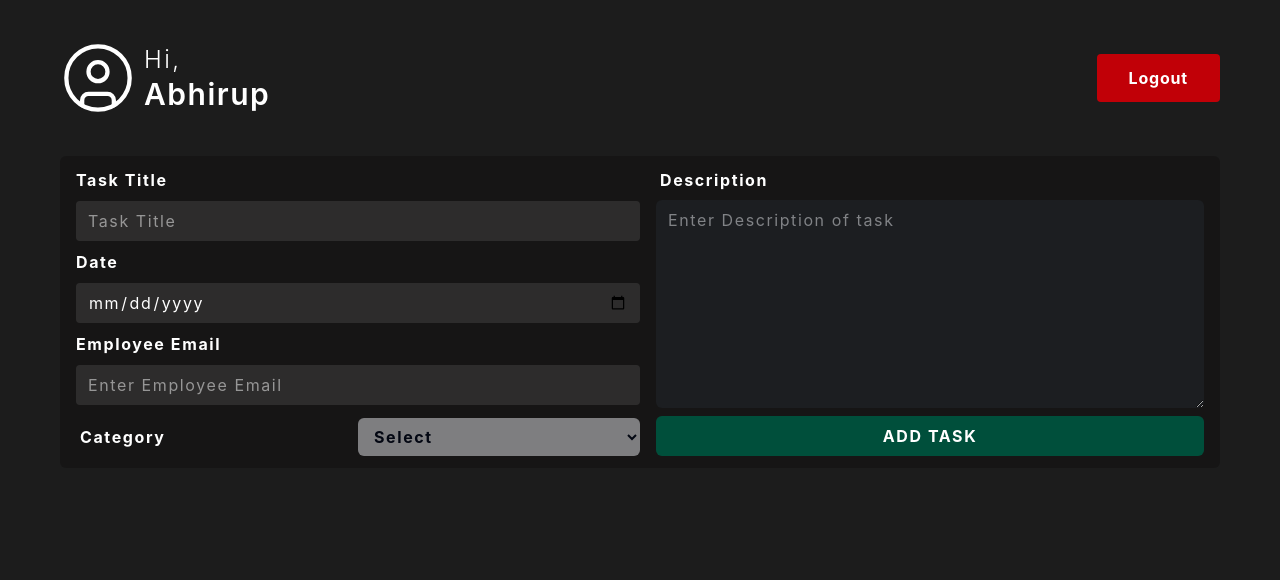
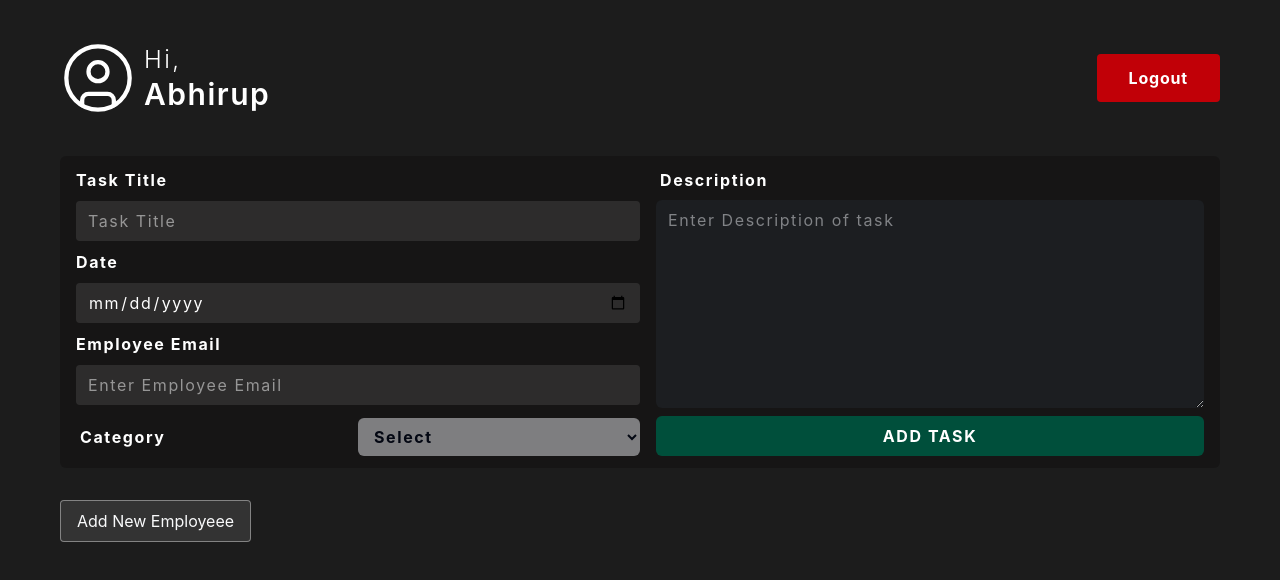
Before and after one commit to AbhirupRoy27/employee-management-system, a React (Vite) app: page /admin-dashboard in a window 1280 px wide. Shown: the top 580 px of the page. Built offline with nearby package versions, Linux system fonts and the light colour scheme; no server answers.

Commit message:
feat: add new feature to admin dashboard to add employee.

```diff
--- /dev/null
+++ b/src/Components/Dashboard/Admin/addEmployee/AddEmpForm.jsx
@@ -0,0 +1,19 @@
+import React, { useState } from 'react'
+import CloseButton from './Components/CloseButton'
+
+function AddEmpForm() {
+  const [isOpen, setIsOpen] = useState(false)
+  return (
+    <div className="mx-4 sm:mx-15  py-3 text-gray-50 mt-5">
+      <button
+        className="bg-gray-50/10 hover:bg-gray-50/15 py-2 px-4 rounded border border-gray-50/40 transition-colors duration-300 ease-in-out cursor-pointer "
+        onClick={() => setIsOpen(!isOpen)}
+      >
+        {isOpen ? <CloseButton /> : 'Add New Employeee'}
+      </button>
+      {isOpen && <div className="">Here i will develop the Add user form</div>}
+    </div>
+  )
+}
+
+export default React.memo(AddEmpForm)
--- /dev/null
+++ b/src/Components/Dashboard/Admin/addEmployee/Components/CloseButton.jsx
@@ -0,0 +1,14 @@
+import { X } from 'lucide-react'
+
+const CloseButton = () => {
+  return (
+    <div className="flex items-center gap-1">
+      <span className="text-gray-400 font-semibold tracking-wider uppercase">
+        close
+      </span>
+      <X color="oklch(51.4% 0.222 16.935)" size={25} />
+    </div>
+  )
+}
+
+export default CloseButton
--- a/src/Page/Dashboard/AdminDashboard.jsx
+++ b/src/Page/Dashboard/AdminDashboard.jsx
@@ -2,6 +2,7 @@ import Header from '../../Components/Dashboard/Common/Header'
 import AdminForm from '../../Components/Dashboard/Admin/AdminForm'
 import { useState } from 'react'
 import Logout from '../Logout/Logout'
+import AddEmpForm from '../../Components/Dashboard/Admin/addEmployee/AddEmpForm'
 
 function AdminDashboard() {
   const [isActive, setIsActive] = useState(false)
@@ -11,6 +12,8 @@ function AdminDashboard() {
       {isActive && <Logout setIsActive={setIsActive} />}
       <Header setIsActive={setIsActive} />
       <AdminForm />
+
+      <AddEmpForm />
     </div>
   )
 }
```
